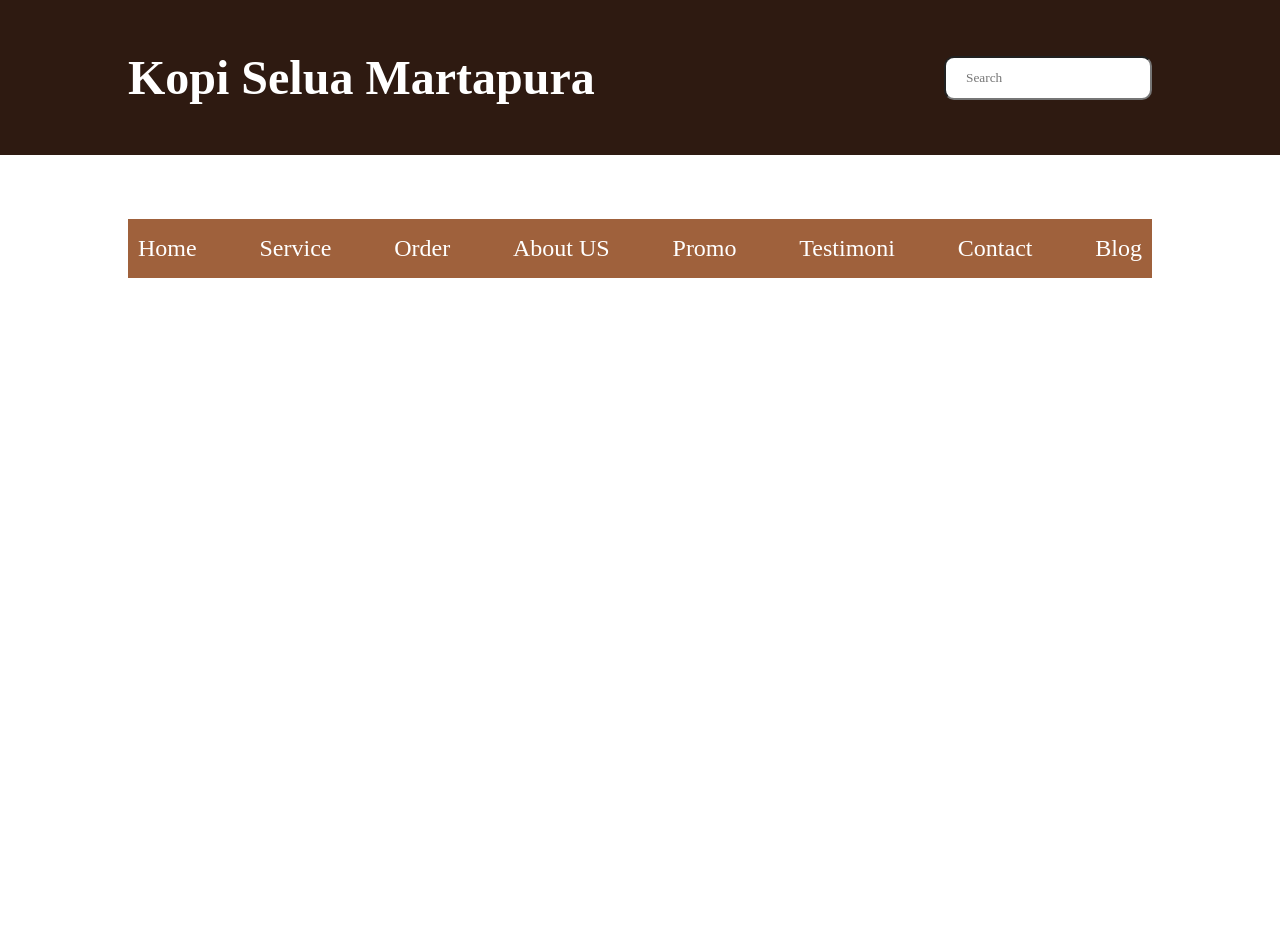
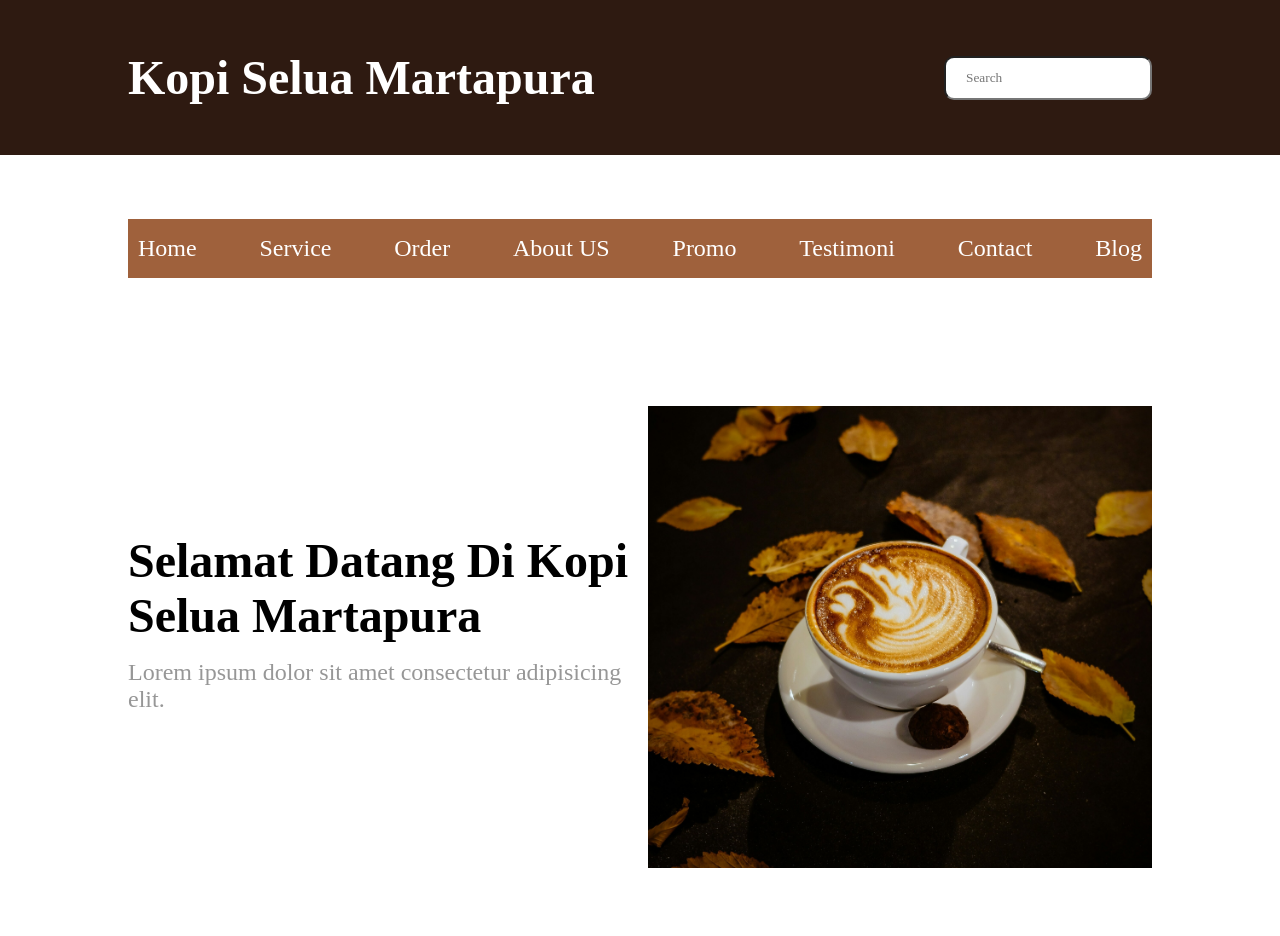
Before and after one commit to mkhoirulanwar41/mpa-coffe, a plain HTML site: page index.html in a window 1280 px wide. Before the commit the page ends 800 px from the top, so only its background shows below. Drawn offline with Linux system fonts and the light colour scheme.

Commit message:
Feat: Menambahkan Gambar Di bagian Section Landing

```diff
--- a/asset/styles.css
+++ b/asset/styles.css
@@ -3,9 +3,14 @@
     box-sizing: border-box;
     scroll-behavior: smooth;
 }
+
 html, body {
     padding: 0;
     margin: 0;
+}
+
+img {
+    width: 100%;
 }
 
 a {
@@ -20,12 +25,17 @@ h1 {
     margin: 0 0 16px 0;
 }
 
+p {
+    color: #979797;
+    margin: 0 0 16px 0;
+    font-size: 24px;
+}
+
 #header {
     display: flex;
     align-items: center;
     justify-content: space-between;
     padding: 50px 128px;
-    position: sticky;
     top: 0;
     background-color: #2E1A11;
     z-index: 5;
@@ -43,12 +53,12 @@ section {
 #navigasi > nav {
     display: flex;
     align-items: center;
+    position: sticky;
     justify-content: space-between;
     column-gap: 16px;
     background-color:#9F613C;
-    position: sticky;
+    position: static;
     z-index: 5;
-
 }
 
 nav > a {;
@@ -61,3 +71,18 @@ nav > a {;
     box-sizing: border-box;
     border-radius: 10px;
 }
+
+#landing {
+    display: flex;
+    align-items: center;
+    justify-content: space-between;
+    column-gap: 16px;
+}
+
+#landing > div {
+    width: 50%;
+}
+
+#landing p {
+    margin-bottom: 32px;
+}
--- a/index.html
+++ b/index.html
@@ -25,9 +25,15 @@
             <a href="blog">Blog</a>
         </nav>
     </section>
-    <main>
-
-    </main>
+    <section id="landing">
+        <div>
+            <h1>Selamat Datang Di Kopi Selua Martapura</h1>
+            <p>Lorem ipsum dolor sit amet consectetur adipisicing elit.</p>
+        </div>
+        <div>
+            <img src="image/kopimpa2.jpg" alt="Kopi Image">
+        </div>
+    </section>
     <footer>
 
     </footer>
```
Also changed, not shown: image/kopimpa2.jpg (added).
